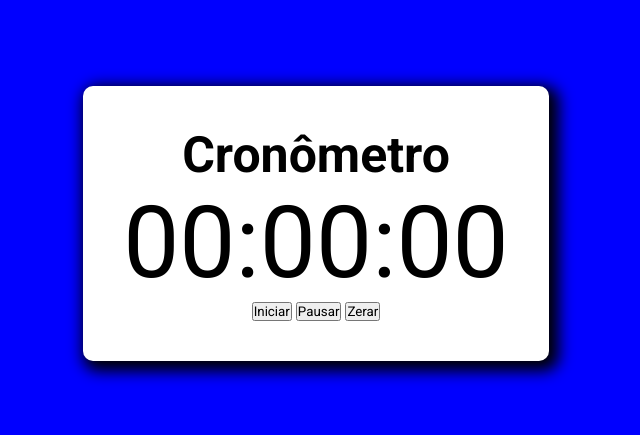
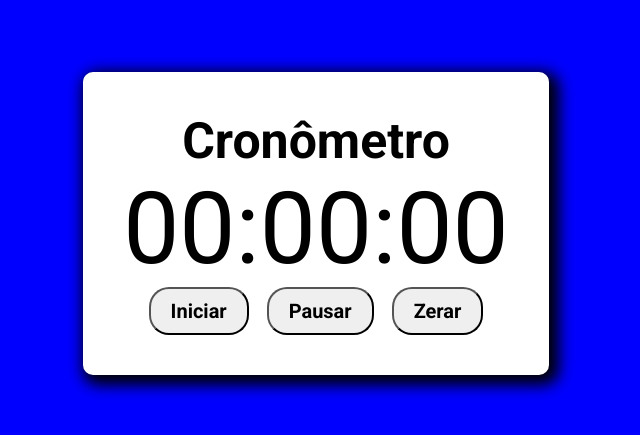
Before and after one commit to VictorEdsonsr/Timer, a plain HTML site: page index.html in a window 1280 px wide. Shown: the part 177-612 px from the top of the page, without its empty margins (324-964 px from the left). Drawn offline with Linux system fonts and the light colour scheme.

Commit message:
inicio do js

```diff
--- a/css/styles.css
+++ b/css/styles.css
@@ -38,6 +38,20 @@ h1 {
     align-items: center;
 }
 
+button {
+    padding: 10px 20px;
+    margin: 0 7px;
+    border-radius: 20px;
+    font-size: 20px;
+    font-weight: 600;
+    transition: transform 0.5s;
+    transform: translateX(0) scale(1);
+}
+
+button:hover {
+    transform: translateY(6px) scale(1.2);
+    cursor: pointer;
+}
 
 .relogio {
     font-size: 100px;
--- a/js/main.js
+++ b/js/main.js
@@ -0,0 +1,4 @@
+const relogio = document.querySelector('.relogio');
+const iniciar = document.querySelector('.iniciar');
+const pausar = document.querySelector('.pausar');
+const zerar = document.querySelector('.zerar');
```
